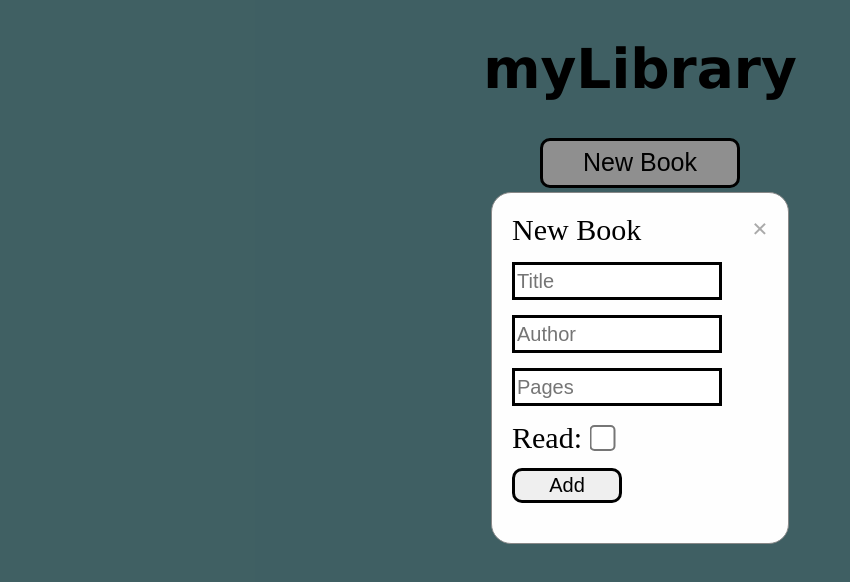
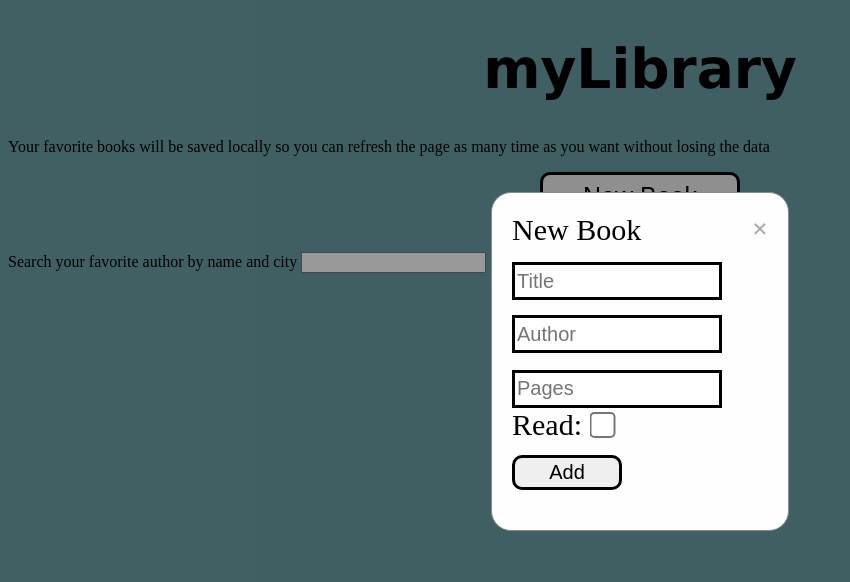
Before and after one commit to cigmaian/Project-Library, a plain HTML site: page index.html in a window 1280 px wide. Both pictures are taken after a click on the button "New Book". Shown: the whole page, without its empty margins (0-850 px from the left). Drawn offline with Linux system fonts and the light colour scheme.

Commit message:
index.html

```diff
--- a/index.html
+++ b/index.html
@@ -9,6 +9,8 @@
 </head>
 <body>
     <h1> myLibrary</h1>
+    <p class="info">Your favorite books will be saved locally so you can refresh the
+         page as many time as you want without losing the data</p>
         <div id="newBtn-Container">
             <button id="newBtn"> New Book</button>
         </div>
@@ -19,7 +21,7 @@
             <div id='textInput'>
                     <input type="text" id="title" name="title" placeholder="Title">
                     <input type="text" id="author" name="author" placeholder="Author">
-                    <input type="text" id="pages" name="pages" placeholder="Pages">
+                    <input type="number" id="pages" name="pages" placeholder="Pages">
                 </div>
                 <div id="checkBox">
                     <label> Read: </label><input type="checkbox" id="read" value="yes">
@@ -27,7 +29,25 @@
                 <button type="submit" form="form" id="addBtn">Add</button>
             </form>
         </div>
+        <div class="cotent">
+            <div class="left">
         <div id='Library-container'></div>
+            </div>
+            <div class="rigth">
+                  <div class="search-wrapper">
+                        <label for="search">Search your favorite author by name and
+                            city </label>
+                        <input type="search" id="search" data-search>
+                    </div>
+                    <div class="user-cards" data-user-cards-container></div>
+                    <template data-user-template>
+                        <div class="card">
+                        <div class="header" data-header></div>
+                        <div class="body" data-body></div>
+                        </div>
+                    </template>
+            </div>
+        </div>
     <script src="./script.js" defer></script>
 </body>
 </html>
```
